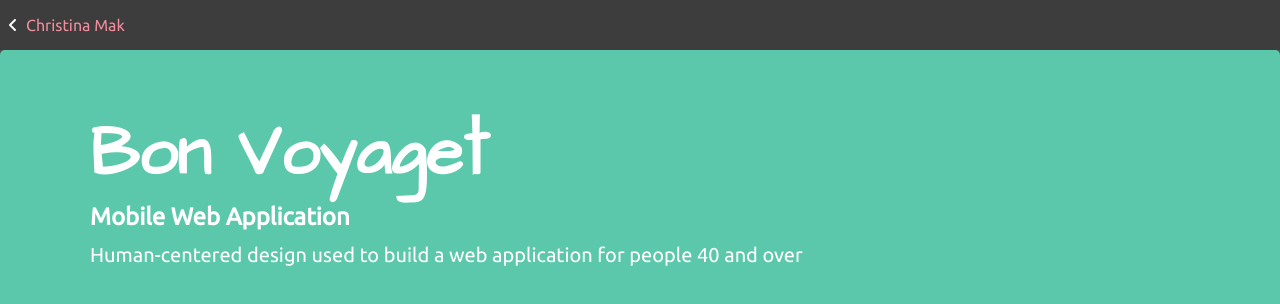
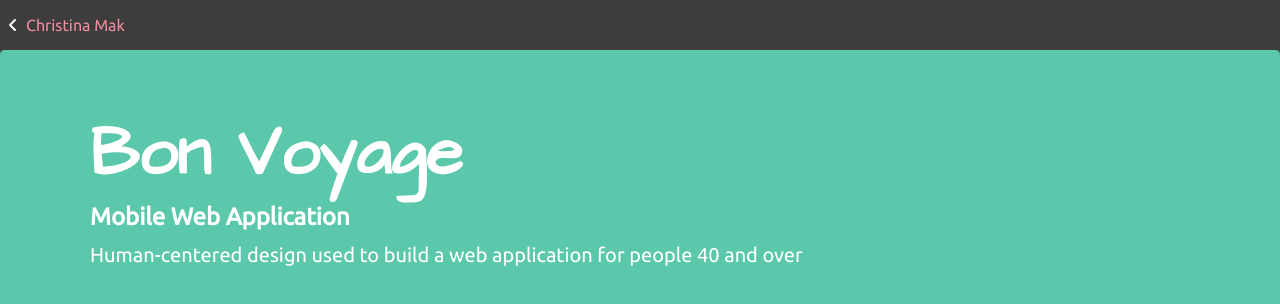
Before and after one commit to ChristinaMak/ChristinaMak.github.io, a Jekyll site: the page built from projects/bon_voyage.md, in a window 1280 px wide and 900 px high. Shown: the top 304 px of the window. Built offline with Jekyll 4.4.1, drawn with Linux system fonts in a browser that asks for light colours; nearby versions of some CDN libraries; comment, search, counter and statistics services are not loaded.

```diff
--- a/projects/bon_voyage.md
+++ b/projects/bon_voyage.md
@@ -1,5 +1,5 @@
 ---
-title: Bon Voyage†
+title: Bon Voyage
 subtitle: Mobile Web Application
 lead: Human-centered design used to build a web application for people 40 and over
 layout: default
```
